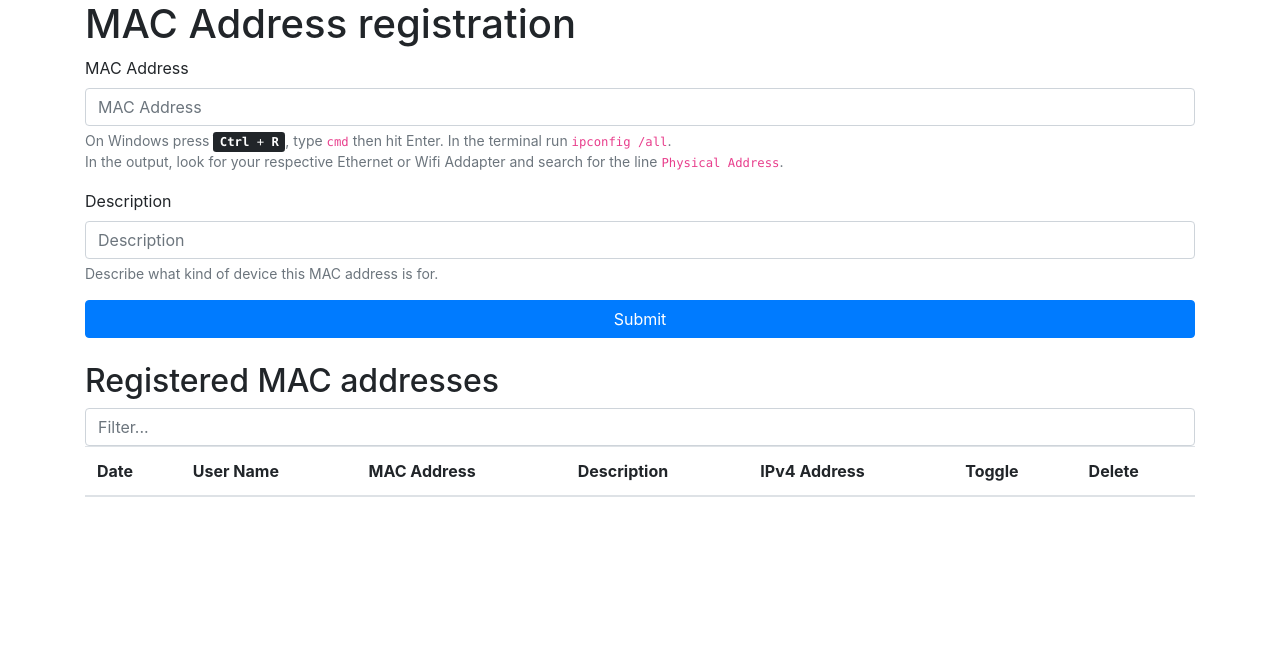
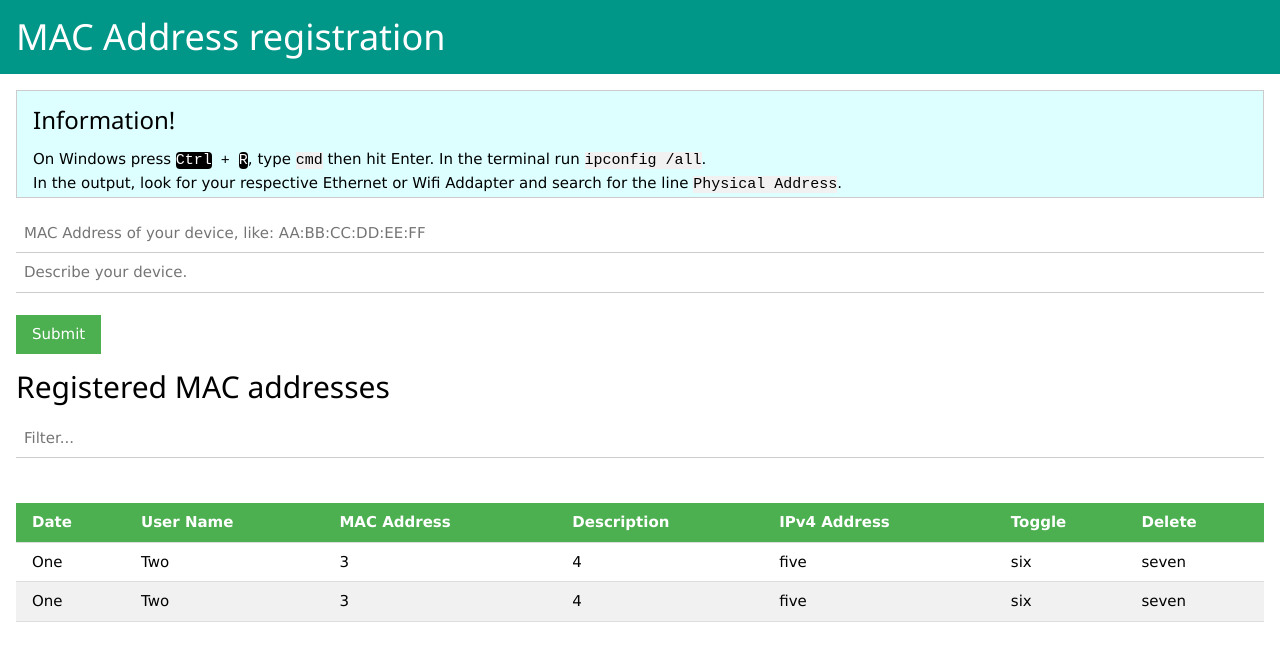
Before and after one commit to conqp/macreg, a plain HTML site: page frontend/submit.html in a window 1280 px wide. Drawn offline with nearby package versions, Linux system fonts and the light colour scheme; no server answers.

Commit message:
Migrated from bootstrap to w3.css.

```diff
--- a/frontend/macreg.js
+++ b/frontend/macreg.js
@@ -115,10 +115,10 @@ macreg._toggleButton = function (record) {
     buttonToggle.setAttribute('data-id', record.id);
 
     if (record.ipv4address == null) {
-        buttonToggle.setAttribute('class', 'btn btn-success macreg-toggle');
+        buttonToggle.setAttribute('class', 'w3-button w3-green macreg-toggle');
         buttonToggle.textContent = 'Enable';
     } else {
-        buttonToggle.setAttribute('class', 'btn btn-warning macreg-toggle');
+        buttonToggle.setAttribute('class', 'w3-button w3-orange macreg-toggle');
         buttonToggle.textContent = 'Disable';
     }
 
@@ -133,11 +133,8 @@ macreg._toggleButton = function (record) {
 macreg._deleteButton = function (record) {
     const column = document.createElement('td');
     const buttonDelete = document.createElement('button');
-    buttonDelete.setAttribute('class', 'btn btn-danger macreg-delete');
+    buttonDelete.setAttribute('class', 'w3-button w3-red macreg-delete');
     buttonDelete.setAttribute('data-id', record.id);
-    buttonDelete.setAttribute('data-toggle', 'tooltip');
-    buttonDelete.setAttribute('data-placement', 'top');
-    buttonDelete.setAttribute('title', 'Delete this MAC address.');
     buttonDelete.textContent = 'Delete';
     column.appendChild(buttonDelete);
     return column;
--- a/frontend/submit.html
+++ b/frontend/submit.html
@@ -2,37 +2,37 @@
 <head>
   <meta charset="utf-8"/>
   <title>MAC Address registration</title>
-  <link rel="stylesheet" href="bootstrap.min.css">
+  <link rel="stylesheet" href="w3.css">
   <script src="macreg.js"></script>
   <script>
     document.addEventListener('DOMContentLoaded', macreg.submitInit);
   </script>
 </head>
-<div class="container">
-  <div class="row">
-    <div class="col col-md-12">
+<div class="w3-container w3-teal">
   <h1>MAC Address registration</h1>
-      <form id="submitForm">
-        <div class="form-group">
-          <label for="macAddress">MAC Address</label>
-          <input type="text" class="form-control" id="macAddress" aria-describedby="macAddressHelp" placeholder="MAC Address">
-          <small id="macAddressHelp" class="form-text text-muted">On Windows press <kbd><kbd>Ctrl</kbd> + <kbd>R</kbd></kbd>, type <code>cmd</code> then hit Enter. In the terminal run <code>ipconfig /all</code>.<br/>
-            In the output, look for your respective Ethernet or Wifi Addapter and search for the line <code>Physical Address</code>.
-          </small>
 </div>
-        <div class="form-group">
-          <label for="description">Description</label>
-          <input type="text" class="form-control" id="description" aria-describedby="descriptionHelp" placeholder="Description">
-          <small id="descriptionHelp" class="form-text text-muted">Describe what kind of device this MAC address is for.</small>
+<form id="submitForm" class="w3-container">
+  <div class="w3-panel w3-pale-blue w3-border">
+    <h3>Information!</h3>
+    On Windows press <kbd><kbd class="w3-round w3-black">Ctrl</kbd> + <kbd class="w3-round w3-black">R</kbd></kbd>, type <code class="w3-light-grey">cmd</code> then hit Enter. In the terminal run <code class="w3-light-grey">ipconfig /all</code>.<br/>
+    In the output, look for your respective Ethernet or Wifi Addapter and search for the line <code class="w3-light-grey">Physical Address</code>.
   </div>
-        <button id="btnSubmit" type="submit" class="btn btn-primary btn-block">Submit</button>
+  <div class="w3-row">
+    <input type="text" class="w3-input" id="macAddress" placeholder="MAC Address of your device, like: AA:BB:CC:DD:EE:FF">
+    <input type="text" class="w3-input" id="description" placeholder="Describe your device.">
+  </div>
+  <br/>
+  <button id="btnSubmit" type="submit" class="w3-button w3-green">Submit</button>
 </form>
+
+<div class="w3-container">
+  <h2>Registered MAC addresses</h2>
+  <input type="text" class="w3-input" id="filter" aria-describedby="macAddressHelp" placeholder="Filter...">
   <br/>
-      <h2>Registered MAC addresses</h2>
-      <input type="text" class="form-control" id="filter" aria-describedby="macAddressHelp" placeholder="Filter...">
-      <table class="table">
+  <br/>
+  <table class="w3-table w3-hoverable w3-striped w3-bordered">
     <thead>
-          <tr id="headRow">
+      <tr id="headRow" class="w3-green">
         <th scope="row">Date</th>
         <th scope="row">User Name</th>
         <th scope="row">MAC Address</th>
@@ -42,8 +42,53 @@
         <th scope="row">Delete</th>
       </tr>
     </thead>
-        <tbody id="records"></tbody>
+    <tbody id="records">
+      <tr>
+        <td>
+          One
+        </td>
+        <td>
+          Two
+        </td>
+        <td>
+          3
+        </td>
+        <td>
+          4
+        </td>
+        <td>
+          five
+        </td>
+        <td>
+          six
+        </td>
+        <td>
+          seven
+        </td>
+      </tr>
+      <tr>
+        <td>
+          One
+        </td>
+        <td>
+          Two
+        </td>
+        <td>
+          3
+        </td>
+        <td>
+          4
+        </td>
+        <td>
+          five
+        </td>
+        <td>
+          six
+        </td>
+        <td>
+          seven
+        </td>
+      </tr>
+    </tbody>
   </table>
 </div>
-  </div>
-</div>
```
Also changed, not shown: frontend/index.html (+9 -18 lines), LICENSE.bootstrap.txt (deleted), 1 other file. Lines whose indentation alone changed are shown as unchanged.
